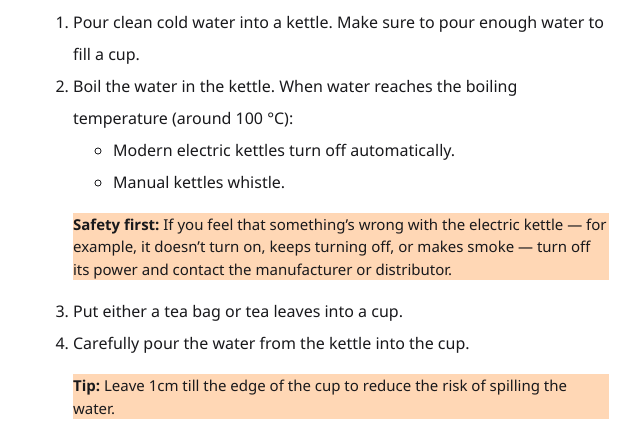
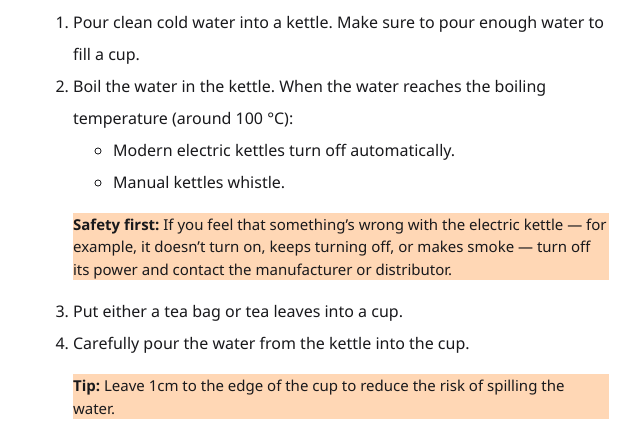
Before and after one commit to AlexAlexAlex333666999/CupOfTea, a plain HTML site: page index.html in a window 1280 px wide. Shown: the part 619-1050 px from the top of the page, 287-927 px from the left. Drawn offline with Linux system fonts and the light colour scheme.

Commit message:
Update index.html

```diff
--- a/index.html
+++ b/index.html
@@ -41,7 +41,7 @@
     <p>To make a cup of tea:</p>
       <ol>
         <li>Pour clean cold water into a kettle. Make sure to pour enough water to fill a cup.</li>
-        <li>Boil the water in the kettle. When water reaches the boiling temperature (around 100 °C):
+        <li>Boil the water in the kettle. When the water reaches the boiling temperature (around 100 °C):
           <ul>
             <li>Modern electric kettles turn off automatically.</li>
             <li>Manual kettles whistle.</li>
@@ -50,7 +50,7 @@
     </li>
     <li>Put either a tea bag or tea leaves into a cup.</li>
     <li>Carefully pour the water from the kettle into the cup.
-        <p class="warning"><strong>Tip:</strong> Leave 1cm till the edge of the cup to reduce the risk of spilling the water.</p>
+        <p class="warning"><strong>Tip:</strong> Leave 1cm to the edge of the cup to reduce the risk of spilling the water.</p>
     </li>
     <li>If you’d like, add sugar, milk, or lemon into the cup.</li>
     <li>Let the tea rest for 3-5 minutes.</li>
```
